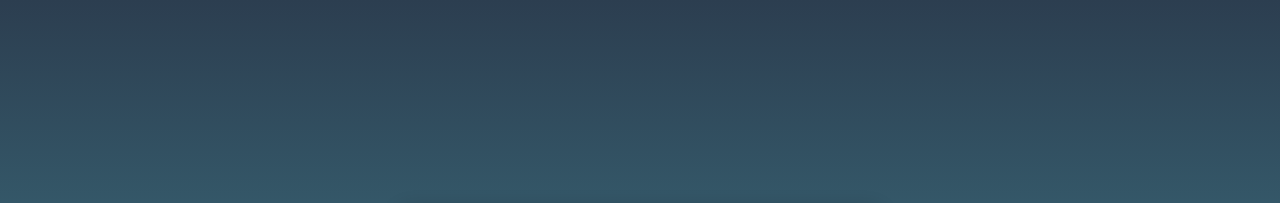
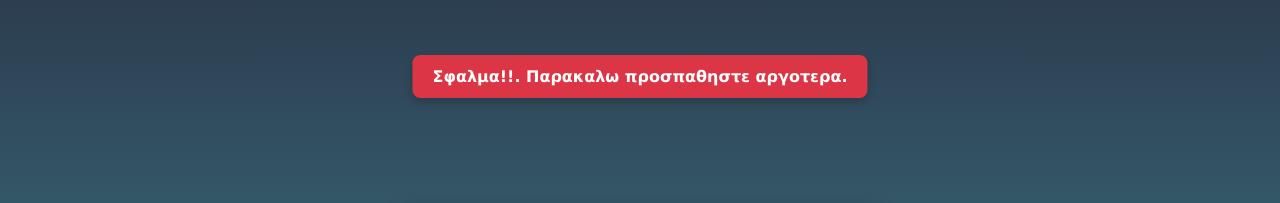
Before and after one commit to mixalis20/APP-, a plain HTML site: page frontend/login.html in a window 1280 px wide. Both pictures are taken after typing "Sample", "Sample123" into the empty fields and a click on the button "Login". Shown: the top 203 px of the page. Drawn offline with nearby package versions, Linux system fonts and the light colour scheme; no server answers.

Commit message:
alert fix

```diff
--- a/frontend/gallery.css
+++ b/frontend/gallery.css
@@ -417,3 +417,31 @@ body.dark-mode {
 .dark-mode #saveButton:hover {
   background-color: #666; /* Λίγο πιο φωτεινό γκρι */
 }
+
+.message-box {
+  position: fixed;
+  top: -50px; /* Ξεκινάει εκτός οθόνης */
+  left: 50%;
+  transform: translateX(-50%);
+  background-color: #444;
+  color: white;
+  padding: 12px 20px;
+  border-radius: 8px;
+  box-shadow: 0 4px 8px rgba(0, 0, 0, 0.2);
+  font-size: 16px;
+  font-weight: bold;
+  opacity: 0;
+  transition: top 0.5s ease, opacity 0.5s ease;
+}
+
+/* Χρωματιστά μηνύματα ανάλογα με τον τύπο */
+.message-box.success { background-color: #28a745; } /* Πράσινο για επιτυχία */
+.message-box.error { background-color: #dc3545; }   /* Κόκκινο για λάθος */
+.message-box.warning { background-color: #ffc107; } /* Κίτρινο για προειδοποίηση */
+.message-box.info { background-color: #17a2b8; }    /* Μπλε για πληροφορίες */
+
+/* Εμφάνιση με animation */
+.message-box.show {
+  top: 55px; /* Κατεβαίνει στη θέση του */
+  opacity: 1;
+}
--- a/frontend/login.css
+++ b/frontend/login.css
@@ -201,3 +201,30 @@ body {
       font-size: 14px;
     }
   }
+  .message-box {
+    position: fixed;
+    top: -50px; /* Ξεκινάει εκτός οθόνης */
+    left: 50%;
+    transform: translateX(-50%);
+    background-color: #444;
+    color: white;
+    padding: 12px 20px;
+    border-radius: 8px;
+    box-shadow: 0 4px 8px rgba(0, 0, 0, 0.2);
+    font-size: 16px;
+    font-weight: bold;
+    opacity: 0;
+    transition: top 0.5s ease, opacity 0.5s ease;
+  }
+
+  /* Χρωματιστά μηνύματα ανάλογα με τον τύπο */
+  .message-box.success { background-color: #28a745; } /* Πράσινο για επιτυχία */
+  .message-box.error { background-color: #dc3545; }   /* Κόκκινο για λάθος */
+  .message-box.warning { background-color: #ffc107; } /* Κίτρινο για προειδοποίηση */
+  .message-box.info { background-color: #17a2b8; }    /* Μπλε για πληροφορίες */
+
+  /* Εμφάνιση με animation */
+  .message-box.show {
+    top: 55px; /* Κατεβαίνει στη θέση του */
+    opacity: 1;
+  }
--- a/frontend/login.html
+++ b/frontend/login.html
@@ -8,7 +8,7 @@
     <link rel="stylesheet" href="/frontend/login.css">
 </head>
 <body>
-
+    <div id="messageBox" class="message-box" style="display: none;"></div>
     <!-- Login Form -->
     <div class="wrapper">
         <div class="form-box login">
--- a/frontend/login.js
+++ b/frontend/login.js
@@ -1,7 +1,24 @@
 import jwt_decode from 'https://cdn.jsdelivr.net/npm/jwt-decode@3.1.2/build/jwt-decode.esm.js';
 
 
+function showMessage(message, type = 'info') {
+    const messageBox = document.getElementById('messageBox');
 
+    messageBox.textContent = message;
+    messageBox.className = `message-box ${type}`;
+    messageBox.style.display = 'block';
+
+    // Κινούμενη εμφάνιση
+    messageBox.classList.add('show');
+
+    // Αυτόματο κλείσιμο μετά από 3 δευτερόλεπτα
+    setTimeout(() => {
+        messageBox.classList.remove('show'); // Απόκρυψη με animation
+        setTimeout(() => {
+            messageBox.style.display = 'none';
+        }, 500);
+    }, 3000);
+}
 document.getElementById('loginForm').addEventListener('submit', async function (event) {
     event.preventDefault(); // Αποτρέπει την υποβολή της φόρμας
 
@@ -10,7 +27,8 @@ document.getElementById('loginForm').addEventListener('submit', async function (
 
     // Ελέγχουμε αν τα πεδία έχουν τιμές πριν στείλουμε το αίτημα
     if (!username || !password) {
-        showAlert('Please enter both username and password.');
+        showMessage('Παρακαλω εισαγετε Username και Password!','warnig');
+        //showAlert('Please enter both username and password.');
         return;
     }
 
@@ -47,7 +65,9 @@ if (data.token) {
 
     } catch (error) {
         console.error('There was an error during the login request:', error);
-        showAlert('An error occurred. Please try again later.');
+        showMessage('Σφαλμα!!. Παρακαλω προσπαθηστε αργοτερα.','error');
+        //showAlert('An error occurred. Please try again later.');
+
     }
 });
 
@@ -65,7 +85,7 @@ setInterval(() => {
     if (token) {
         checkTokenExpiry(token);  // Ελέγχουμε αν έχει λήξει
     }
-}, 30);  // Κάθε 5 λεπτά
+}, 3000);  // Κάθε 5 λεπτά
 function checkTokenExpiry(token) {
     console.log("Token:", token);
     const decodedToken = jwt_decode(token);
--- a/frontend/style.css
+++ b/frontend/style.css
@@ -415,3 +415,31 @@ body.dark-mode {
 .dark-mode #saveButton:hover {
   background-color: #666; /* Λίγο πιο φωτεινό γκρι */
 }
+
+.message-box {
+  position: fixed;
+  top: -50px; /* Ξεκινάει εκτός οθόνης */
+  left: 50%;
+  transform: translateX(-50%);
+  background-color: #444;
+  color: white;
+  padding: 12px 20px;
+  border-radius: 8px;
+  box-shadow: 0 4px 8px rgba(0, 0, 0, 0.2);
+  font-size: 16px;
+  font-weight: bold;
+  opacity: 0;
+  transition: top 0.5s ease, opacity 0.5s ease;
+}
+
+/* Χρωματιστά μηνύματα ανάλογα με τον τύπο */
+.message-box.success { background-color: #28a745; } /* Πράσινο για επιτυχία */
+.message-box.error { background-color: #dc3545; }   /* Κόκκινο για λάθος */
+.message-box.warning { background-color: #ffc107; } /* Κίτρινο για προειδοποίηση */
+.message-box.info { background-color: #17a2b8; }    /* Μπλε για πληροφορίες */
+
+/* Εμφάνιση με animation */
+.message-box.show {
+  top: 55px; /* Κατεβαίνει στη θέση του */
+  opacity: 1;
+}
```
Also changed, not shown: backend/app.js (+5 -5 lines), frontend/gallery.html (+2 -0 lines), frontend/gallery.js (+21 -3 lines), frontend/index.html (+1 -0 lines), frontend/script.js (+28 -3 lines).
